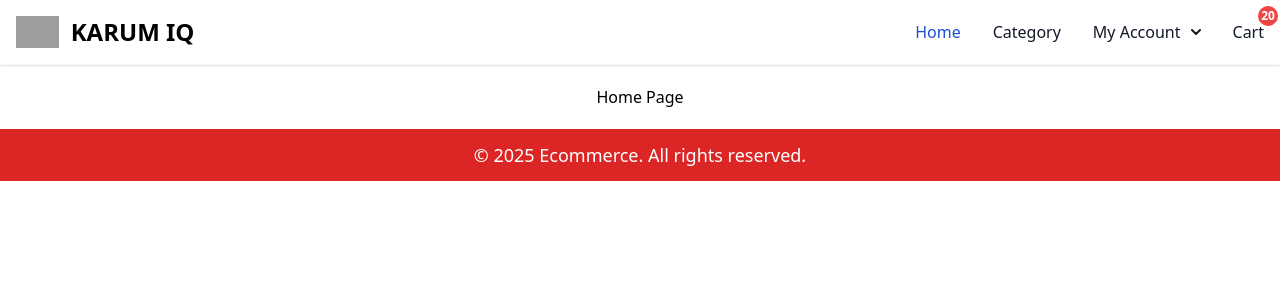
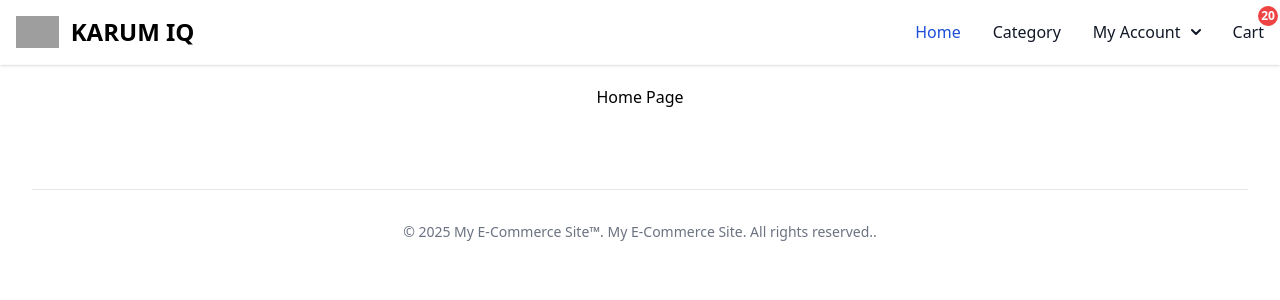
Before and after one commit to buraq-falah/ecommerce_by_reactjs, a React (Vite) app: page / in a window 1280 px wide. Shown: the top 300 px of the page. Built offline with nearby package versions, Linux system fonts and the light colour scheme; grey boxes are pictures that could not be loaded.

Commit message:
create footerData json file inside static folder

```diff
--- a/src/layout/base/footer.jsx
+++ b/src/layout/base/footer.jsx
@@ -1,11 +1,20 @@
-import React from 'react';
+import FooterData from "../../static/footer_data.json";
 
 const Footer = () => {
-    return (
-        <footer className='text-center mt-5 py-3 bg-red-600 text-white text-lg '>
-            <p>&copy; {new Date().getFullYear()} Ecommerce. All rights reserved.</p>
-        </footer>
-    );
+  return (
+    <footer class="bg-white rounded-lg dark:bg-gray-900 m-4">
+      <div class="w-full max-w-screen-xl mx-auto p-4 md:py-8">
+        <hr class="my-6 border-gray-200 sm:mx-auto dark:border-gray-700 lg:my-8" />
+        <span className="block text-sm text-gray-500 sm:text-center dark:text-gray-400">
+          © {new Date().getFullYear()}{" "}
+          <a href={`${FooterData.url}`} className="hover:underline">
+            {FooterData.website}™
+          </a>
+          . {FooterData.copy_right}.
+        </span>
+      </div>
+    </footer>
+  );
 };
 
 export default Footer;
--- /dev/null
+++ b/src/static/footer_data.json
@@ -0,0 +1,6 @@
+
+    {
+        "website": "My E-Commerce Site",
+        "url": "https://www.myecommercesite.com",
+        "copy_right": "My E-Commerce Site. All rights reserved."
+    }
```
